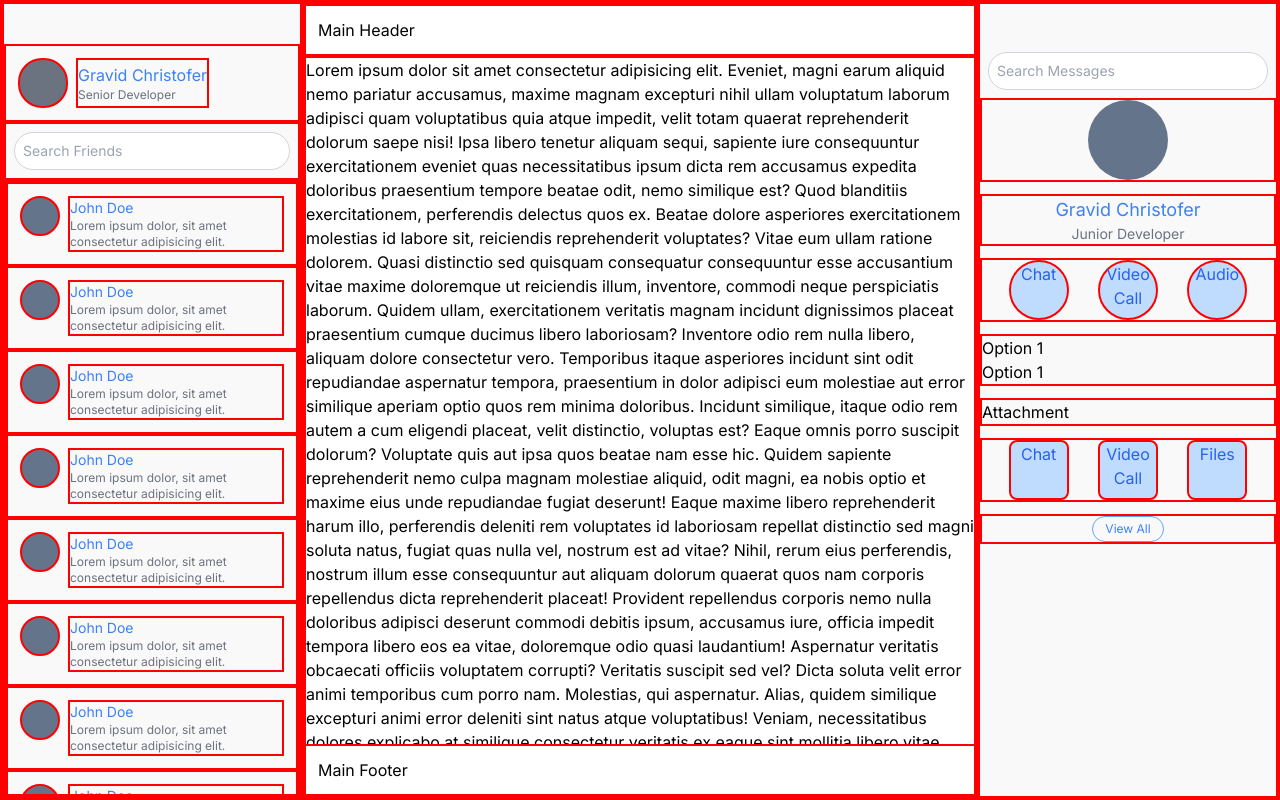
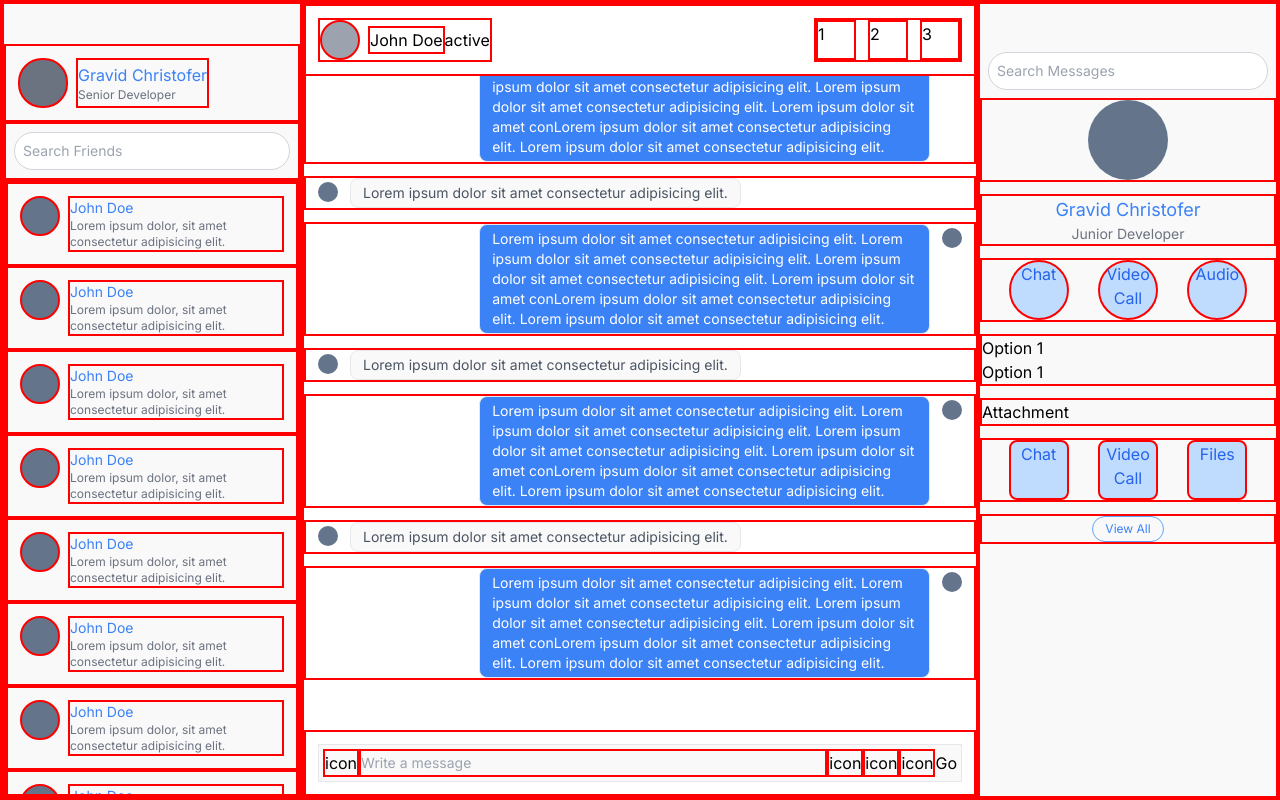
Before and after one commit to ssakib4040/chat-ui, a Next.js app: page / in a window 1280 px wide. Built offline with nearby package versions, Linux system fonts and the light colour scheme.

Commit message:
Main structure completed

```diff
--- a/app/page.tsx
+++ b/app/page.tsx
@@ -1,4 +1,15 @@
+"use client";
+import { useEffect } from "react";
+
 export default function Home() {
+  useEffect(() => {
+    const main = document.querySelector("#main");
+
+    main?.scrollTo({
+      top: 99999,
+    });
+  }, []);
+
   return (
     <div className="dev flex flex-col md:flex-row h-screen">
       {/* left side */}
@@ -51,129 +62,83 @@ export default function Home() {
       </div>
 
       {/* main */}
-      <div className="dev flex-1 overflow-auto">
-        <div className="flex dev sticky top-0 p-3 bg-white">Main Header</div>
+      <div className="dev flex-1 overflow-auto" id="main">
+        <div className="flex justify-between dev sticky top-0 p-3 bg-white">
+          <div className="flex items-center dev">
+            <div className="w-[40px] h-[40px] bg-gray-400 rounded-full dev"></div>
+            <h2 className="dev ml-2">John Doe</h2>
+
+            <span>active</span>
+          </div>
+
+          <div className="flex gap-3 dev">
+            <div className="dev h-[40px] w-[40px]">1</div>
+            <div className="dev h-[40px] w-[40px]">2</div>
+            <div className="dev h-[40px] w-[40px]">3</div>
+          </div>
+        </div>
 
         {/*  */}
-        <div className="content dev">
-          Lorem ipsum dolor sit amet consectetur adipisicing elit. Eveniet,
-          magni earum aliquid nemo pariatur accusamus, maxime magnam excepturi
-          nihil ullam voluptatum laborum adipisci quam voluptatibus quia atque
-          impedit, velit totam quaerat reprehenderit dolorum saepe nisi! Ipsa
-          libero tenetur aliquam sequi, sapiente iure consequuntur
-          exercitationem eveniet quas necessitatibus ipsum dicta rem accusamus
-          expedita doloribus praesentium tempore beatae odit, nemo similique
-          est? Quod blanditiis exercitationem, perferendis delectus quos ex.
-          Beatae dolore asperiores exercitationem molestias id labore sit,
-          reiciendis reprehenderit voluptates? Vitae eum ullam ratione dolorem.
-          Quasi distinctio sed quisquam consequatur consequuntur esse
-          accusantium vitae maxime doloremque ut reiciendis illum, inventore,
-          commodi neque perspiciatis laborum. Quidem ullam, exercitationem
-          veritatis magnam incidunt dignissimos placeat praesentium cumque
-          ducimus libero laboriosam? Inventore odio rem nulla libero, aliquam
-          dolore consectetur vero. Temporibus itaque asperiores incidunt sint
-          odit repudiandae aspernatur tempora, praesentium in dolor adipisci eum
-          molestiae aut error similique aperiam optio quos rem minima doloribus.
-          Incidunt similique, itaque odio rem autem a cum eligendi placeat,
-          velit distinctio, voluptas est? Eaque omnis porro suscipit dolorum?
-          Voluptate quis aut ipsa quos beatae nam esse hic. Quidem sapiente
-          reprehenderit nemo culpa magnam molestiae aliquid, odit magni, ea
-          nobis optio et maxime eius unde repudiandae fugiat deserunt! Eaque
-          maxime libero reprehenderit harum illo, perferendis deleniti rem
-          voluptates id laboriosam repellat distinctio sed magni soluta natus,
-          fugiat quas nulla vel, nostrum est ad vitae? Nihil, rerum eius
-          perferendis, nostrum illum esse consequuntur aut aliquam dolorum
-          quaerat quos nam corporis repellendus dicta reprehenderit placeat!
-          Provident repellendus corporis nemo nulla doloribus adipisci deserunt
-          commodi debitis ipsum, accusamus iure, officia impedit tempora libero
-          eos ea vitae, doloremque odio quasi laudantium! Aspernatur veritatis
-          obcaecati officiis voluptatem corrupti? Veritatis suscipit sed vel?
-          Dicta soluta velit error animi temporibus cum porro nam. Molestias,
-          qui aspernatur. Alias, quidem similique excepturi animi error deleniti
-          sint natus atque voluptatibus! Veniam, necessitatibus dolores
-          explicabo at similique consectetur veritatis ex eaque sint mollitia
-          libero vitae fugit maiores ea neque? Tenetur dolor fugiat, eligendi
-          dolores sequi suscipit laboriosam accusamus aspernatur deleniti eum
-          quaerat. Laboriosam animi cupiditate perspiciatis doloremque
-          recusandae dolores quae culpa quod porro, amet, ipsam totam. Quod
-          itaque dolore nostrum aliquam incidunt perferendis sapiente ratione
-          cum repellendus tenetur a porro impedit quae excepturi laudantium,
-          numquam molestias, dignissimos autem voluptatibus perspiciatis commodi
-          veritatis. Minus iste repellat laborum soluta, quia quisquam? Suscipit
-          expedita, consequatur dolorem nihil enim repudiandae eveniet. Beatae,
-          odio laboriosam. Perspiciatis pariatur magnam, reiciendis accusantium
-          tempore dolores error earum facere eveniet aliquam iusto porro
-          similique suscipit autem aut voluptates? Similique aperiam, tempora,
-          odio libero nostrum dolorum accusantium reprehenderit quam omnis optio
-          ratione eos nam vero quos quaerat iste fugiat sequi ipsum ullam
-          repellat. Magni maxime exercitationem deserunt corrupti dolorem beatae
-          at temporibus itaque id magnam ad architecto esse asperiores in ab
-          blanditiis vero sequi aliquam odit quod optio, commodi impedit.
-          Perferendis laboriosam aut eligendi, officia hic alias dolor error,
-          possimus nemo id sapiente deleniti iure accusantium! Vitae ab
-          perferendis quo culpa, non asperiores. Dignissimos quaerat, aliquid
-          corporis autem eveniet reprehenderit modi eius, quo nostrum suscipit
-          praesentium quam quis quibusdam consequatur. Amet eius magni possimus
-          suscipit nulla aspernatur! Asperiores, earum temporibus repellat,
-          adipisci sequi modi quod error laboriosam labore cupiditate unde odit
-          aperiam incidunt enim obcaecati inventore expedita beatae dolorem
-          maiores praesentium nulla aliquam atque quos. Totam deleniti explicabo
-          obcaecati nostrum omnis debitis fuga distinctio maiores facere
-          consequuntur animi, sit ad! Error iusto, sit tempore facere quia
-          libero ad, voluptate doloribus optio tempora et repudiandae est qui
-          modi labore inventore id? Voluptatem illo omnis porro optio id et
-          magnam laboriosam tempore accusamus dolorem, illum eos pariatur
-          reiciendis eveniet provident quod esse debitis sed ad veritatis, eaque
-          error culpa laborum. Dignissimos tempora ex aspernatur repudiandae,
-          distinctio, vel veniam magni itaque laboriosam facere at rem!
-          Accusamus voluptas quod, debitis omnis maiores placeat ipsum
-          voluptatem aspernatur aliquid possimus esse ipsa in quisquam alias
-          iusto cupiditate. Reiciendis commodi quam necessitatibus magni,
-          expedita optio qui sunt, quos modi similique dolore excepturi deserunt
-          at voluptatem enim sed! Perferendis animi doloremque similique eaque
-          consequuntur blanditiis ea provident nulla ipsum corporis voluptatem
-          maxime, totam iusto facere quia sed laborum? Nisi eos eaque, officia
-          eius dolore ex quasi vero in facere nulla, sunt rem? Eveniet enim
-          blanditiis aperiam tempore dicta incidunt magnam voluptatem doloribus
-          maiores, nesciunt dolores asperiores reiciendis corrupti doloremque,
-          soluta sit ipsam laboriosam ipsum debitis assumenda fuga odio
-          praesentium provident animi! Quidem numquam ratione beatae, libero et
-          sed deleniti veniam sunt eaque possimus quos reiciendis perspiciatis,
-          reprehenderit mollitia rem facilis totam unde cupiditate velit
-          dignissimos delectus voluptas non accusantium! Odio fuga architecto
-          iure commodi deleniti sed inventore ipsum maxime, quos nemo fugit amet
-          saepe. Tenetur laboriosam rerum consectetur ducimus! Consectetur
-          deleniti minima delectus, repellendus quidem dolorum! Ipsam facere,
-          assumenda voluptas ab alias quas iure voluptate quasi voluptates eius
-          est rem recusandae deleniti at suscipit tempore eos culpa non numquam
-          provident! Dolorem ipsa sed quasi itaque obcaecati alias quibusdam
-          magnam voluptatum dolorum, delectus rem temporibus quis, eum error
-          nesciunt illum? Ducimus beatae porro dignissimos velit rerum dolores
-          minima animi dicta ullam possimus praesentium veritatis eaque,
-          deleniti facere doloribus consectetur ratione maiores exercitationem,
-          maxime corrupti cupiditate soluta culpa voluptates. Rem, dolore
-          deleniti! At, veniam? Sint dolore fuga quaerat neque, natus eligendi.
-          Deleniti harum officiis soluta eum odit nostrum odio dolorum eos
-          doloribus cumque temporibus omnis laudantium quibusdam maxime,
-          accusamus minima mollitia qui debitis, itaque rerum deserunt sapiente
-          totam ea consequuntur? Dolore laborum placeat aperiam amet explicabo
-          dolorum animi dignissimos recusandae. Ipsam dolore quas provident vel
-          est itaque temporibus mollitia praesentium perspiciatis atque dolor
-          rerum maiores voluptatem iusto alias cupiditate omnis odio accusantium
-          in harum, reprehenderit commodi. Nisi nemo repellat numquam natus
-          perspiciatis vel soluta repellendus minus? Magnam aut iusto, quia
-          voluptas et velit pariatur doloremque culpa suscipit illum vero
-          aliquam optio ad assumenda error atque excepturi quibusdam, possimus
-          vitae, tempore dicta esse sunt? Delectus aspernatur odit nisi
-          doloremque, totam voluptates, harum voluptatibus provident maiores
-          omnis accusamus nostrum exercitationem sed recusandae. Eligendi
-          voluptatibus incidunt ut fuga expedita minima culpa nemo pariatur
-          fugit quidem ullam, dolor repellendus sunt praesentium voluptate
-          officiis asperiores temporibus dolorum rerum autem minus nulla!
-          Voluptatem unde quasi, incidunt aperiam maiores ducimus.
+        <div className="messages mb-[50px]">
+          {[0, 1, 2, 3, 4, 5, 6, 7, 8, 9, 10].map((index, data) => {
+            const isOdd = Boolean(data % 2);
+            console.log(isOdd);
+
+            if (isOdd) {
+              return (
+                <div className="flex dev mb-3 px-3 dev" key={index}>
+                  <div className="flex mt-1">
+                    <div className="w-[20px] h-[20px] bg-slate-500 rounded-full"></div>
+                  </div>
+
+                  <div className="text-sm bg-[#f9f9f9] ml-3 p-1 px-3 border rounded-lg text-gray-600 max-w-[70%]">
+                    Lorem ipsum dolor sit amet consectetur adipisicing elit.
+                  </div>
+                </div>
+              );
+            }
+
+            return (
+              <div
+                className="flex flex-row-reverse dev mb-3 px-3 dev"
+                key={index}
+              >
+                <div className="flex mt-1">
+                  <div className="w-[20px] h-[20px] bg-slate-500 rounded-full"></div>
+                </div>
+
+                <div className="text-sm bg-blue-500 text-white mr-3 p-1 px-3 border rounded-lg max-w-[70%]">
+                  Lorem ipsum dolor sit amet consectetur adipisicing elit. Lorem
+                  ipsum dolor sit amet consectetur adipisicing elit. Lorem ipsum
+                  dolor sit amet consectetur adipisicing elit. Lorem ipsum dolor
+                  sit amet conLorem ipsum dolor sit amet consectetur adipisicing
+                  elit. Lorem ipsum dolor sit amet consectetur adipisicing elit.
+                </div>
+              </div>
+            );
+          })}
         </div>
 
-        <div className="flex dev sticky bottom-0 p-3 bg-white">Main Footer</div>
+        <div className="flex dev sticky bottom-0 p-3 bg-white">
+          <form
+            className="flex bg-[#f9f9f9] border w-full p-1"
+            action="#"
+            method="post"
+          >
+            <span className="dev">icon</span>
+            <input
+              type="text"
+              className="w-full bg-[#f9f9f9] text-sm dev focus:outline-none"
+              placeholder="Write a message"
+            />
+            <span className="dev">icon</span>
+
+            <span className="dev">icon</span>
+            <span className="dev">icon</span>
+
+            <button type="submit">Go</button>
+          </form>
+        </div>
 
         {/*  */}
       </div>
```
